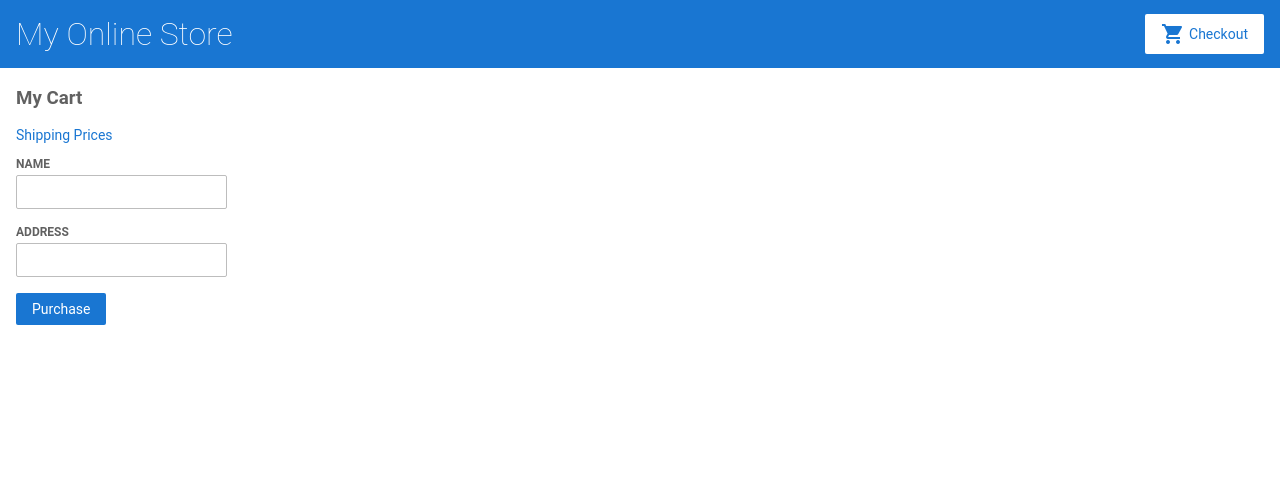
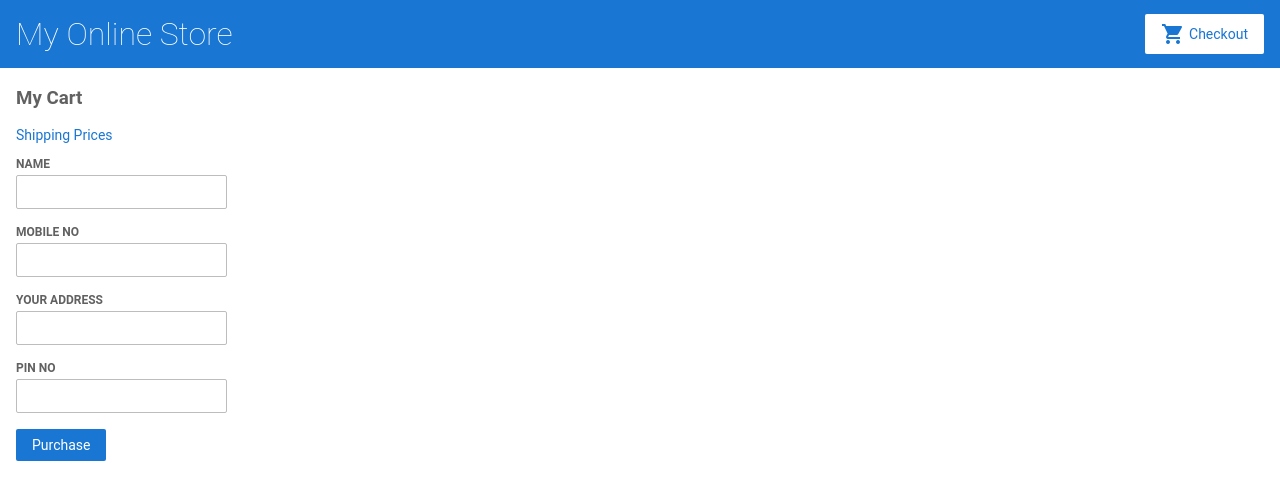
Before and after one commit to AshutoshPandey05/angular-Ecommerce, an Angular app: page /cart in a window 1280 px wide. Shown: the top 500 px of the page. Built offline with nearby package versions, Linux system fonts and the light colour scheme.

Commit message:
2 files modified

```diff
--- a/src/app/cart/cart.component.html
+++ b/src/app/cart/cart.component.html
@@ -14,11 +14,19 @@
     <label for="name"> Name </label>
     <input id="name" type="text" formControlName="name" />
   </div>
+  <div>
+    <label for="mobile"> Mobile No </label>
+    <input id="mobile" type="number" formControlName="mobile" />
+  </div>
 
   <div>
-    <label for="address"> Address </label>
+    <label for="address"> Your Address </label>
     <input id="address" type="text" formControlName="address" />
   </div>
 
+  <div>
+    <label for="pin"> PIN No </label>
+    <input id="pin" type="number" formControlName="pin" />
+  </div>
   <button class="button" type="submit">Purchase</button>
 </form>
--- a/src/app/cart/cart.component.ts
+++ b/src/app/cart/cart.component.ts
@@ -10,10 +10,15 @@ export class CartComponent implements OnInit {
   items = this.cartService.getItems();
   checkoutForm = this.formBuilder.group({
     name: '',
-    address: ''});
+    mobile: '',
+    address: '',
+    pin: '',
+  });
 
-  constructor(private cartService: CartService,
-    private formBuilder: FormBuilder) {}
+  constructor(
+    private cartService: CartService,
+    private formBuilder: FormBuilder
+  ) {}
 
   ngOnInit() {}
   onSubmit(): void {
```
